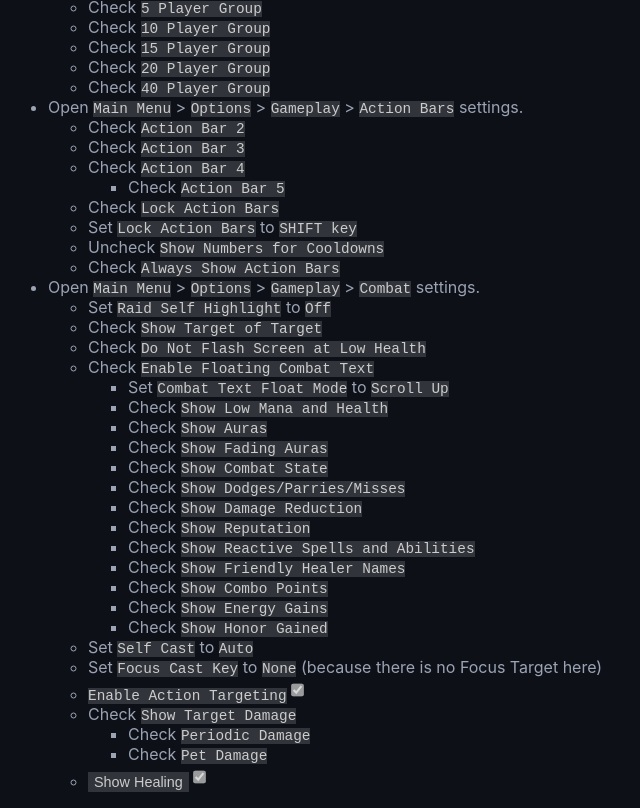
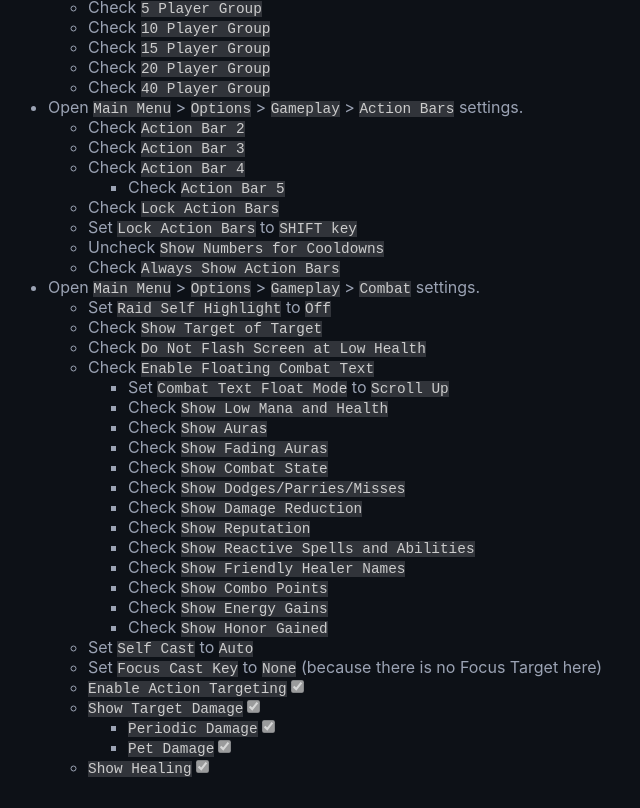
Before and after one commit to marius-pasarica/classic-era, a plain HTML site: page index.html in a window 1280 px wide. Shown: the part 3253-4061 px from the top of the page, without its empty margins (0-640 px from the left). Drawn offline with Linux system fonts and the light colour scheme.

Commit message:
revert styling

```diff
--- a/index.html
+++ b/index.html
@@ -24,14 +24,6 @@
             background-color: #31343A;
             color: #CCCCCC;
             font-size: 14.4px;
-        }
-        input[type=button], input[type=checkbox] {
-            background-color: #31343A;
-            color: #CCCCCC;
-            font-size: 14.4px;
-            height: 20px;
-            margin: none;
-            border: none;
         }
     </style>
     <title>Classic Era</title>
@@ -300,13 +292,13 @@
                     <li>Set <code>Self Cast</code> to <code>Auto</code></li>
                     <li>Set <code>Focus Cast Key</code> to <code>None</code> (because there is no Focus Target here)</li>
                     <li><code>Enable Action Targeting</code><input type="checkbox" disabled="disabled" checked="checked"></li>
-                    <li>Check <code>Show Target Damage</code>
+                    <li><code>Show Target Damage</code><input type="checkbox" disabled="disabled" checked="checked">
                         <ul>
-                            <li>Check <code>Periodic Damage</code></li>
-                            <li>Check <code>Pet Damage</code></li>
+                            <li><code>Periodic Damage</code><input type="checkbox" disabled="disabled" checked="checked"></li>
+                            <li><code>Pet Damage</code><input type="checkbox" disabled="disabled" checked="checked"></li>
                         </ul>
                     </li>
-                    <li><input type="button" disabled="disabled" value="Show Healing"><input type="checkbox" disabled="disabled" checked="checked"></li>
+                    <li><code>Show Healing</code><input type="checkbox" disabled="disabled" checked="checked"></li>
                 </ul>
             </li>
         </ul>
```
